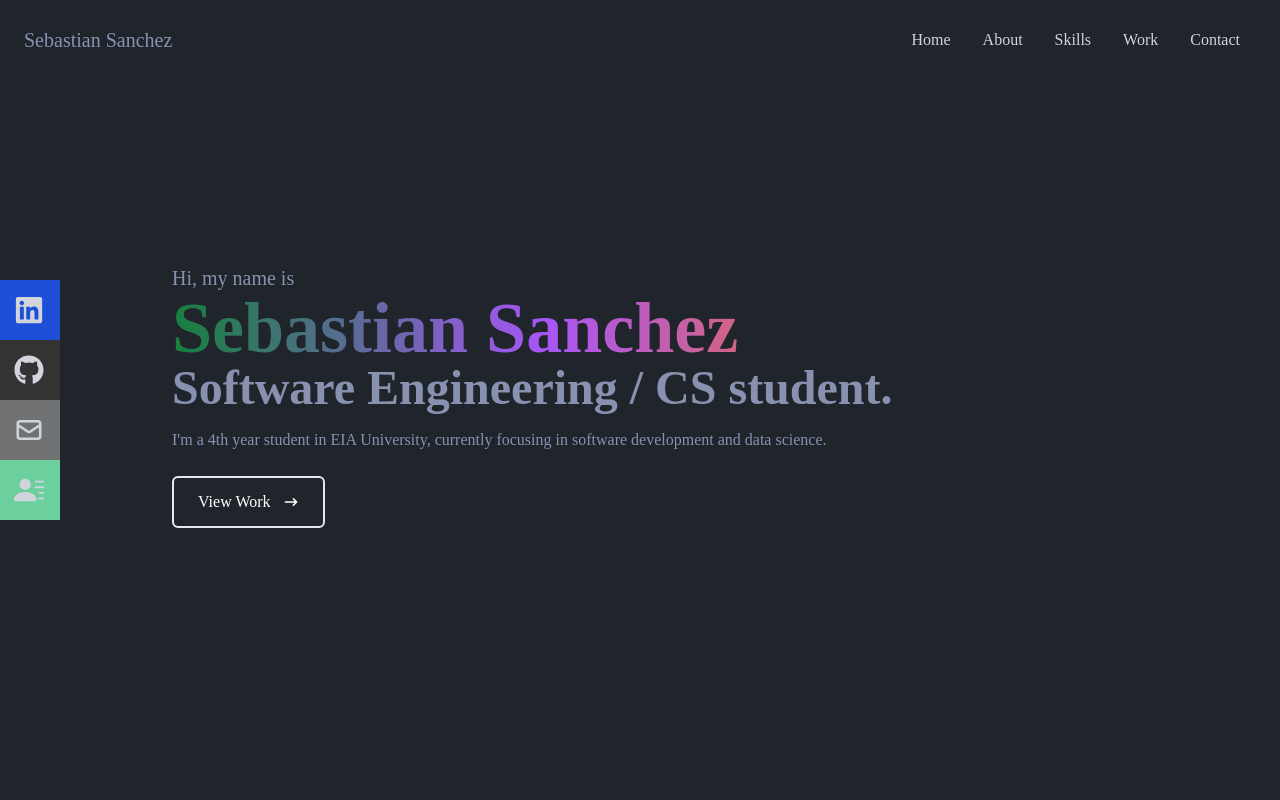
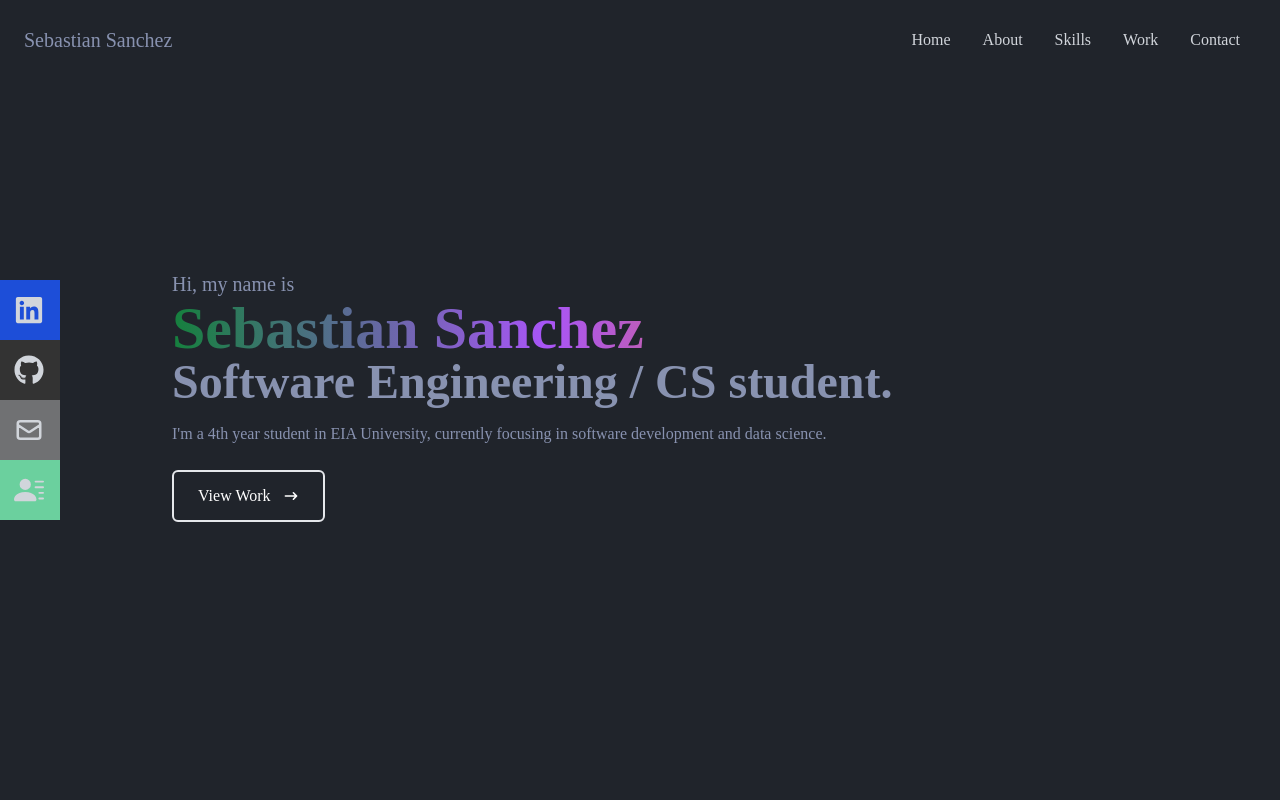
Before and after one commit to SebastianSanchez22/PersonalPortfolio, a React (Create React App) app: page / in a window 1280 px wide. Shown: the top 800 px of the page. Built offline with nearby package versions, Linux system fonts and the light colour scheme.

Commit message:
Changing text size for mobile responsive

```diff
--- a/src/components/Home.jsx
+++ b/src/components/Home.jsx
@@ -9,7 +9,7 @@
       {/* Container */}
       <div className='max-w-[1000px] mx-auto px-8 flex flex-col justify-center h-full'>
         <p className='text-[#8892b0] text-xl hover:text-green-600' >Hi, my name is</p>
-        <h1 className='animate-typing overflow-hidden whitespace-nowrap animate-text bg-gradient-to-r from-green-700 via-purple-500 to-orange-500 text-4xl sm:text-7xl font-bold bg-clip-text text-transparent'>Sebastian Sanchez</h1>
+        <h1 className='animate-typing overflow-hidden whitespace-nowrap animate-text bg-gradient-to-r from-green-700 via-purple-500 to-orange-500 text-4xl sm:text-6xl font-bold bg-clip-text text-transparent'>Sebastian Sanchez</h1>
         <h2 className='text-2xl sm:text-5xl font-bold text-[#8892b0] hover:text-green-600'>Software Engineering / CS student.</h2>
         <p className='text-[#8892b0] py-4 max-w-[750px] hover:text-green-600'>I'm a 4th year student in EIA University, currently focusing in software development and data science.</p>
         <div>
```
